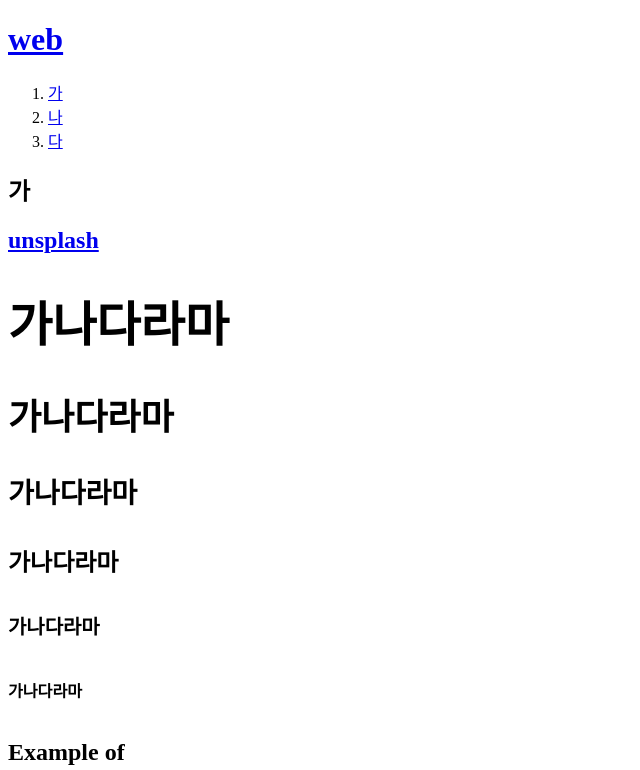
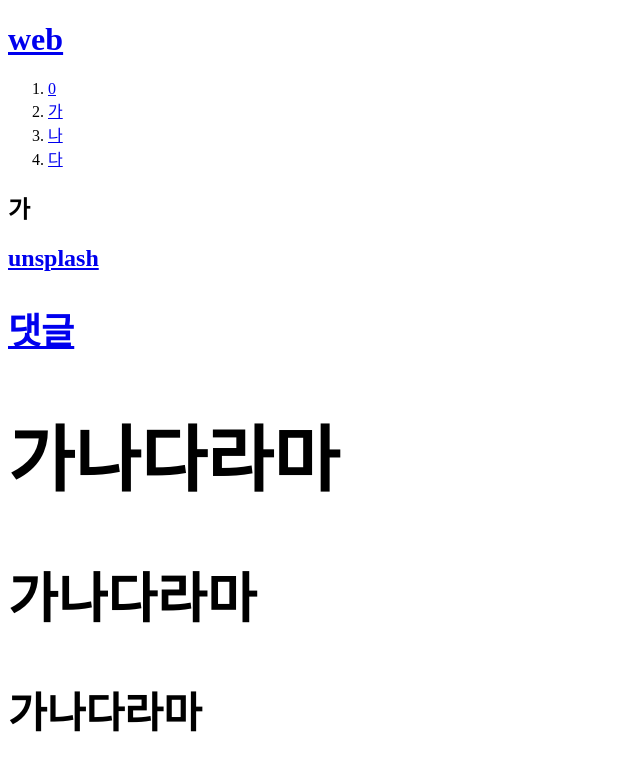
Before and after one commit to ohobey4/web1, a plain HTML site: page index.html in a window 1280 px wide. Shown: the top 770 px of the page, without its empty margins (0-640 px from the left). Drawn offline with Linux system fonts and the light colour scheme; a script that the page names is missing.

Commit message:
Add files via upload

```diff
--- a/index.html
+++ b/index.html
@@ -7,12 +7,14 @@
 <body>
 <h1><a href="index.html">web</a></h1>
   <ol>
-    <li><a href="1.html">가</a></li>
-    <li><a href="2.html">나</a></li>
-    <li><a href="3.html">다</a></li>
+    <li><a href="index.html">0</a></li>
+    <li><a href="a.html">가</a></li>
+    <li><a href="b.html">나</a></li>
+    <li><a href="c.html">다</a></li>
   </ol>
   <h2>가</h2>
   <h2><a href="https://unsplash.com/">unsplash<a/><h2>
+  <h2><a href="https://unsplash.com/">댓글<a/><h2>
   <h1>가나다라마</h1>
   <h2>가나다라마</h2>
   <h3>가나다라마</h3>
@@ -30,3 +32,23 @@
   <img src="1.jpg" width="50%" >
 </body>
 </html>
+<iframe width="560" height="315" src="https://www.youtube.com/embed/tZooW6PritE" title="YouTube video player" frameborder="0" allow="accelerometer; autoplay; clipboard-write; encrypted-media; gyroscope; picture-in-picture" allowfullscreen></iframe>
+<div id="disqus_thread"></div>
+<script>
+    /**
+    *  RECOMMENDED CONFIGURATION VARIABLES: EDIT AND UNCOMMENT THE SECTION BELOW TO INSERT DYNAMIC VALUES FROM YOUR PLATFORM OR CMS.
+    *  LEARN WHY DEFINING THESE VARIABLES IS IMPORTANT: https://disqus.com/admin/universalcode/#configuration-variables    */
+    /*
+    var disqus_config = function () {
+    this.page.url = PAGE_URL;  // Replace PAGE_URL with your page's canonical URL variable
+    this.page.identifier = PAGE_IDENTIFIER; // Replace PAGE_IDENTIFIER with your page's unique identifier variable
+    };
+    */
+    (function() { // DON'T EDIT BELOW THIS LINE
+    var d = document, s = d.createElement('script');
+    s.src = 'https://web2-mbzkjqccpa.disqus.com/embed.js';
+    s.setAttribute('data-timestamp', +new Date());
+    (d.head || d.body).appendChild(s);
+    })();
+</script>
+<noscript>Please enable JavaScript to view the <a href="https://disqus.com/?ref_noscript">comments powered by Disqus.</a></noscript>
```
Also changed, not shown: a.html (+5 -3 lines), b.html (+6 -4 lines), c.html (+6 -4 lines), 1.jpg.jpg (added).
